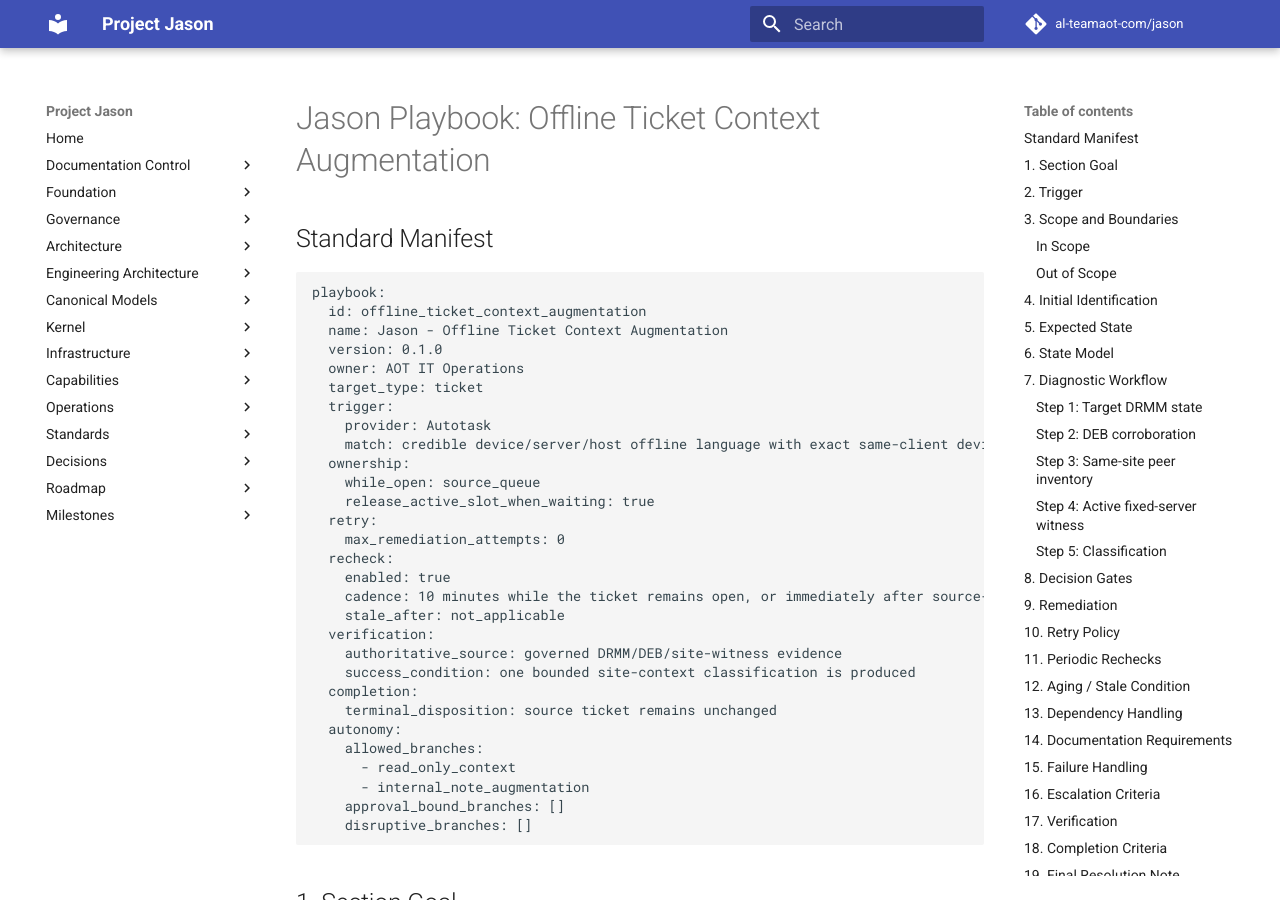
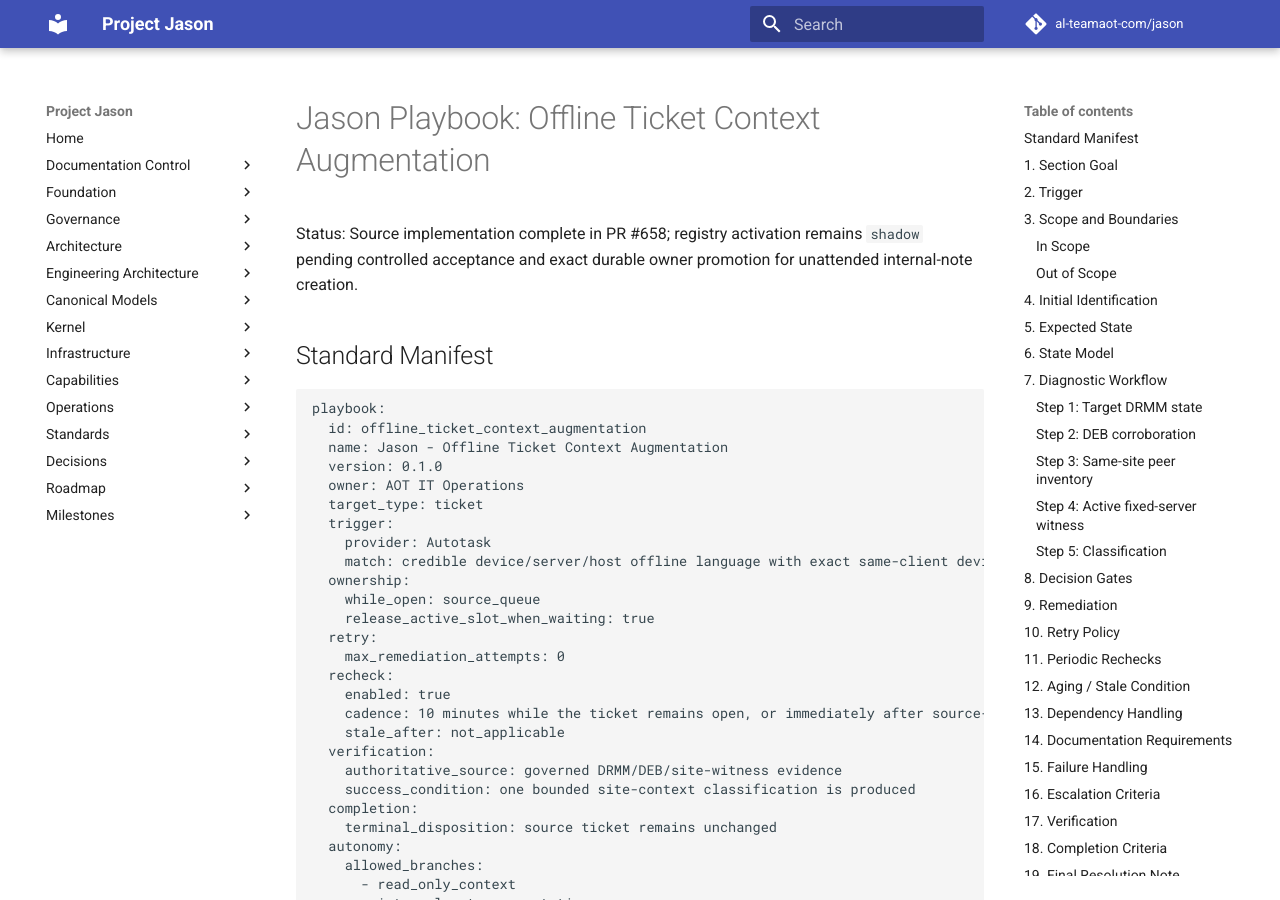
Before and after one commit to al-teamaot-com/jason, an MkDocs documentation site: the page built from docs/playbooks/Jason-Offline-Ticket-Context-Augmentation.md, in a window 1280 px wide and 900 px high. Built offline with MkDocs 1.6.1 and Material for MkDocs 9.7.7, drawn with Linux system fonts in a browser that asks for light colours; comment, search, counter and statistics services are not loaded.

Commit message:
Record offline augmentation shadow implementation status

```diff
--- a/docs/playbooks/Jason-Offline-Ticket-Context-Augmentation.md
+++ b/docs/playbooks/Jason-Offline-Ticket-Context-Augmentation.md
@@ -1,4 +1,6 @@
 # Jason Playbook: Offline Ticket Context Augmentation
+
+Status: Source implementation complete in PR #658; registry activation remains `shadow` pending controlled acceptance and exact durable owner promotion for unattended internal-note creation.
 
 ## Standard Manifest
 
```
